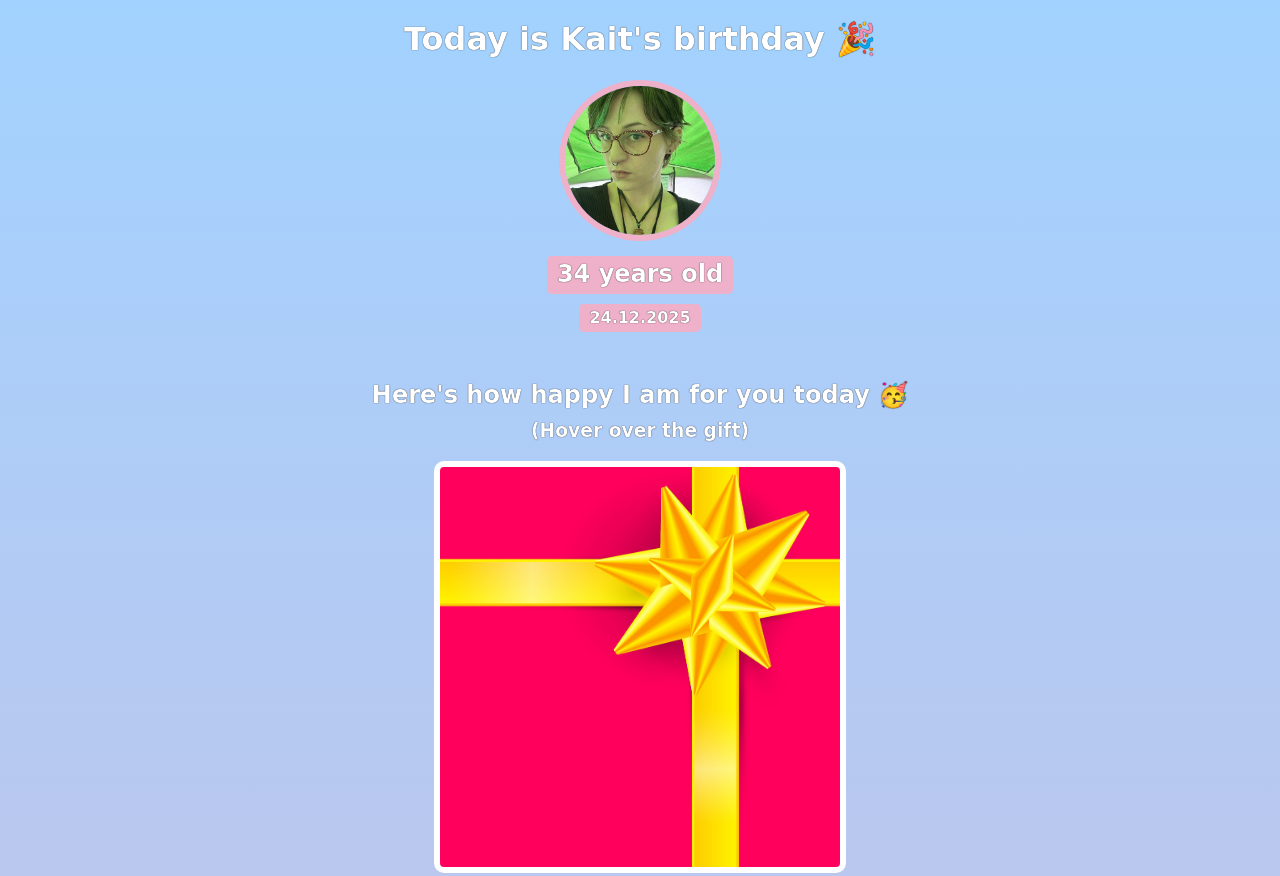
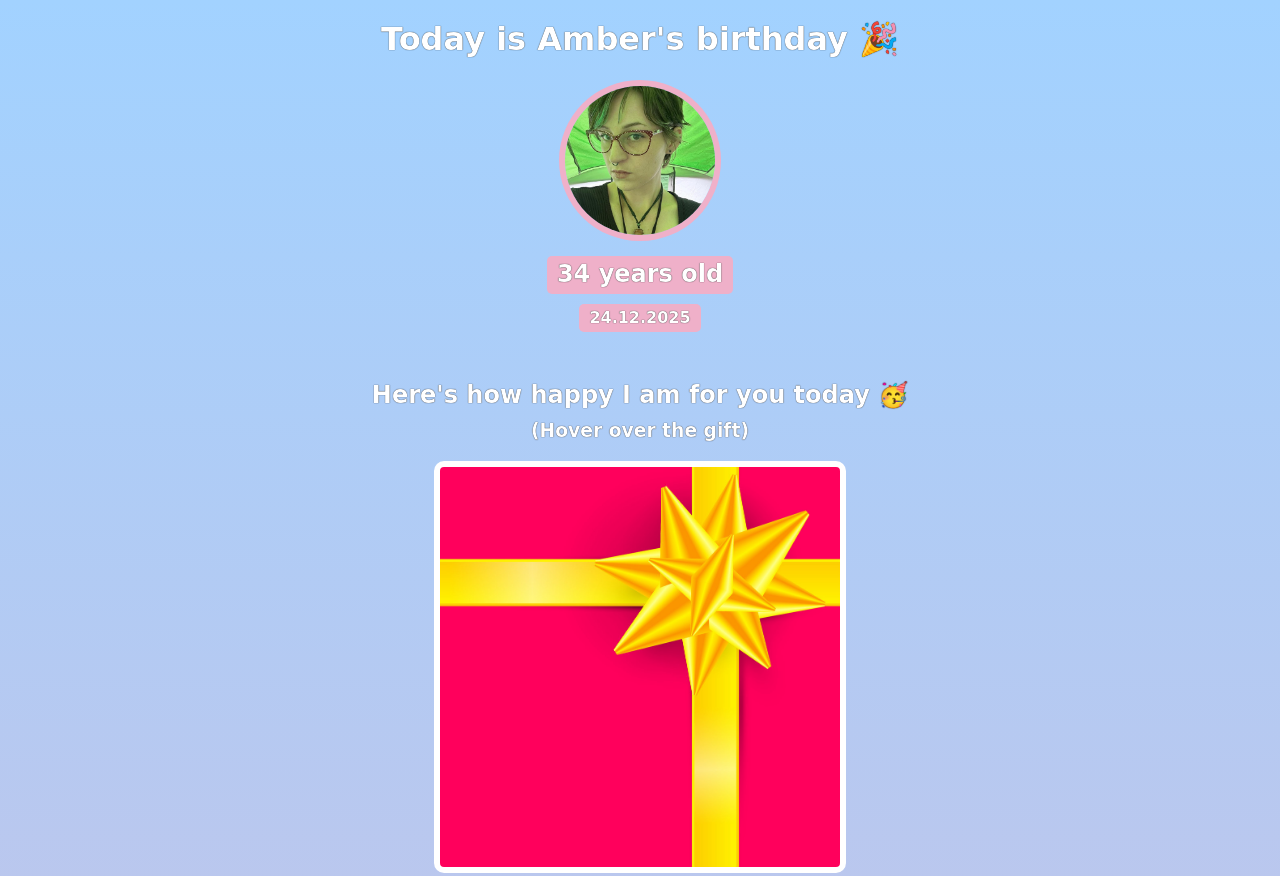
Before and after one commit to SeariousDub/birthday-card, a website built with Vite: page index.html in a window 1280 px wide. Shown: the top 876 px of the page. Built offline with nearby package versions, Linux system fonts and the light colour scheme; a web font is replaced by a local one.

Commit message:
Change name back to Amber

```diff
--- a/index.html
+++ b/index.html
@@ -7,7 +7,7 @@
     </head>
     <body>
         <div id="header">
-            <h1>Today is Kait's birthday 🎉</h1>
+            <h1>Today is Amber's birthday 🎉</h1>
             <img id="bff-img" src="images/amber.jpeg">
             <h2 id="bday-age">34 years old</h2>
             <h4 id="bday-date">24.12.2025</h4>
```
